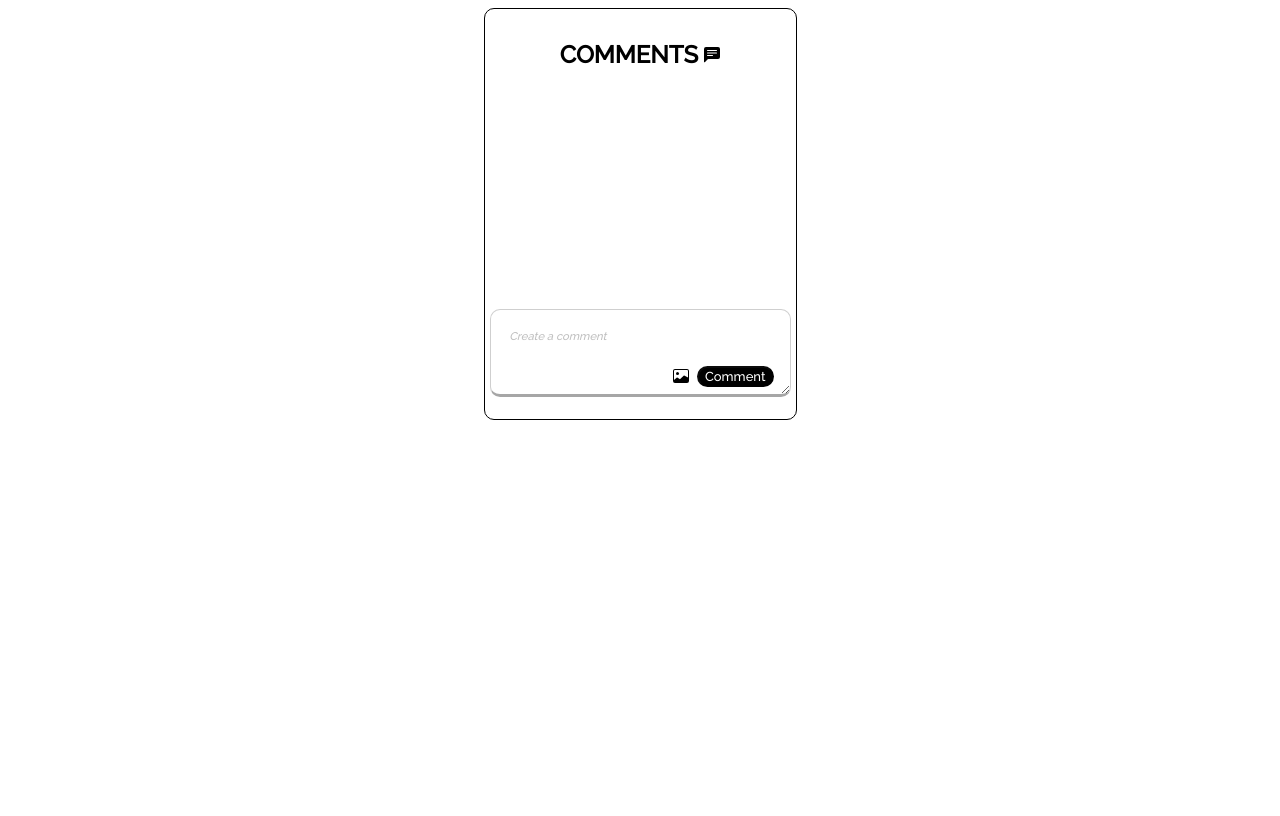
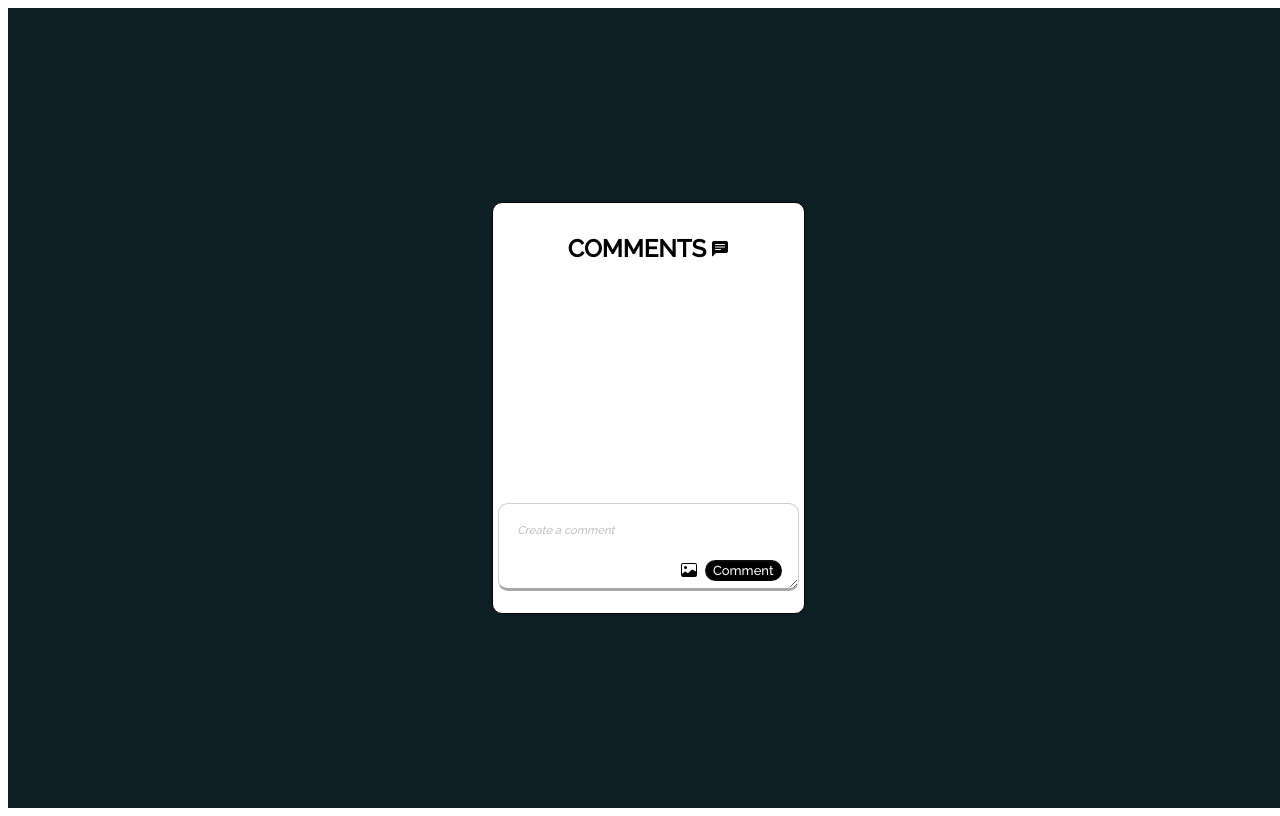
Before and after one commit to soyglorialopez/comments-section, a plain HTML site: page index.html in a window 1280 px wide. Drawn offline with Linux system fonts and the light colour scheme.

Commit message:
adding background

```diff
--- a/css/style.css
+++ b/css/style.css
@@ -6,6 +6,9 @@
     flex-direction: column;
     justify-content: center;
     align-items: center;
+    background: #0e1e25;
+    height: 100vh;
+    width: 100vw;
 }
 .comment__section{
     display: inherit;
@@ -18,6 +21,7 @@
     border: 1px solid black;
     border-radius: 10px;
     padding: 5px;
+    background: white;
 }
 
 .comments {
```
